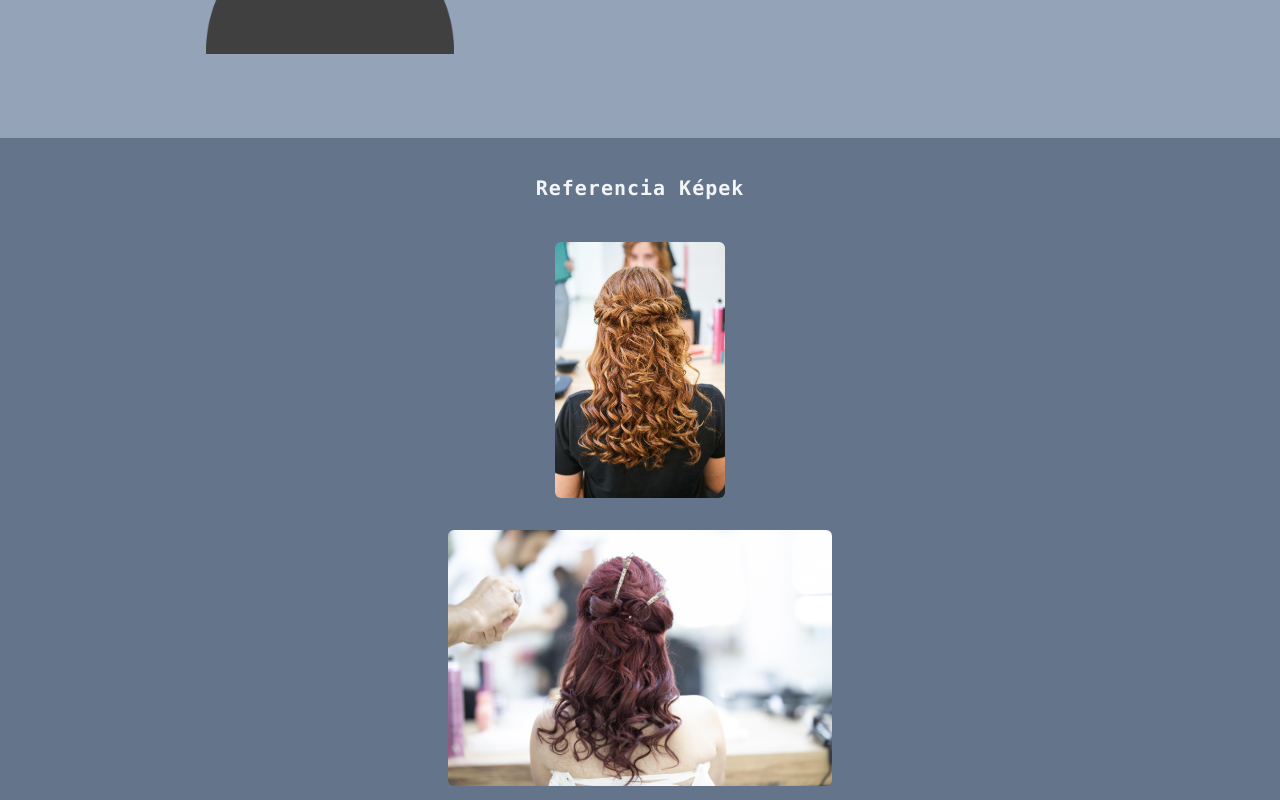
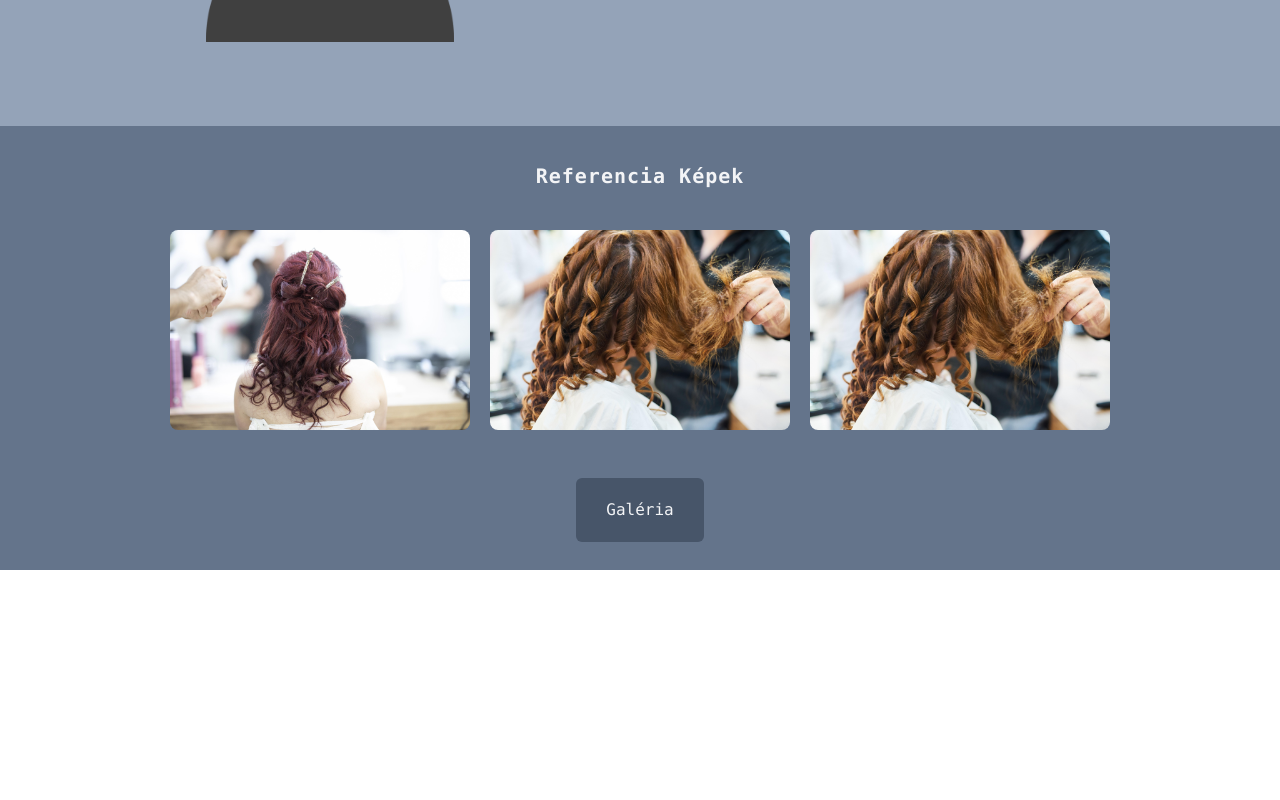
Before and after one commit to sevelater/markus_szalon, a Next.js app: page / in a window 1280 px wide. Shown: the part 1520-2320 px from the top of the page. After the commit the page ends 2090 px from the top, so only its background shows below. Built offline with nearby package versions, Linux system fonts and the light colour scheme.

Commit message:
fifth commit

```diff
--- a/app/page.tsx
+++ b/app/page.tsx
@@ -3,7 +3,7 @@
 import { useState, useEffect, useRef } from "react";
 import Image from 'next/image';
 import profileImg from '../public/profile.png';
-import hair1 from '../public/hair1.jpg';
+
 import hair2 from '../public/hair2.jpg';
 import hair3 from '../public/hair3.jpg';
 
@@ -124,7 +124,7 @@ const Page = () => {
       <div className="grid p-6 h-3/4 bg-slate-600" id="services">
 
       <div className="justify-items-center mt-8 mb-3" id="block">
-        <p className="text-center mb-12 p-2  rounded-md text-gray-100 font-semibold tracking-wider text-xl" id="service">Szolgáltatások</p>
+        <p className="text-center mb-9 p-2  rounded-md text-gray-100 font-semibold tracking-wider text-xl scroll-mt-36" id="service">Szolgáltatások</p>
 
         <div className="inlineflex w-full text-xl justify-between items-center p-5 bg-slate-500 rounded-md sm:text-2xl" id="service">
 
@@ -183,7 +183,7 @@ const Page = () => {
       </div>
       </div>
 
-      <div className="grid bg-slate-400 w-full pt-12 p-5 pb-12 sm:grid-cols-2" id="portfolio">
+      <div className="grid bg-slate-400 w-full pt-12 p-5 pb-12 sm:grid-cols-2 scroll-mt-28" id="portfolio">
         <Image
           alt="profile pic"
           src={profileImg}
@@ -193,26 +193,52 @@ const Page = () => {
         <p className="">Lorem ipsum dolor sit, amet consectetur adipisicing elit. Alias ipsam temporibus commodi fugiat voluptatum illum similique. Ea harum et nobis, facilis nam unde enim voluptas, officia facere adipisci incidunt amet.</p>
       </div>
 
-      <div className="grid p-7 bg-slate-500 justify-items-center w-full">
-        <p className="mb-8 p-2 rounded-md text-gray-100 font-semibold tracking-wider text-xl" id="referenc">Referencia Képek</p>
+      <div className="p-7 bg-slate-500 justify-items-center w-full">
+        <p className="mb-8 p-2 rounded-md text-gray-100 font-semibold tracking-wider text-xl scroll-mt-32" id="referenc">Referencia Képek</p>
 
-        <div className="grid justify-items-center sm:grid-col-2">
-        <Image
-         alt=""
-         src={hair1}
-         className="flex mb-8 rounded-md h-64 w-auto sm:w-auto"
-         />
-         <Image
+        <div className="grid grid-cols-1 md:grid-cols-2 lg:grid-cols-3 items-center justify-center gap-5">
+
+          <div className="">
+
+          <Image
          alt=""
          src={hair2}
-         className="flex mb-8 rounded-md h-64 w-auto sm:w-auto"
+         width={300}
+         height={300}
+         className="rounded-lg"
          />
-         <Image
+          </div>
+
+          <div className="">
+
+          <Image
          alt=""
          src={hair3}
-         className="flex mb-8 rounded-md h-64 w-auto sm:w-auto"
+         width={300}
+         height={300}
+         className="rounded-lg"
          />
-         </div>
+          </div>
+
+          <div className="">
+
+          <Image
+         alt=""
+         src={hair3}
+         width={300}
+         height={300}
+         className="rounded-lg"
+         />
+          </div>
+
+
+
+
+
+        </div>
+
+        <button className="mt-12 p-5 w-32 rounded-md bg-slate-600 hover:bg-slate-700">Galéria</button>
+
       </div>
 
     </div>
```
